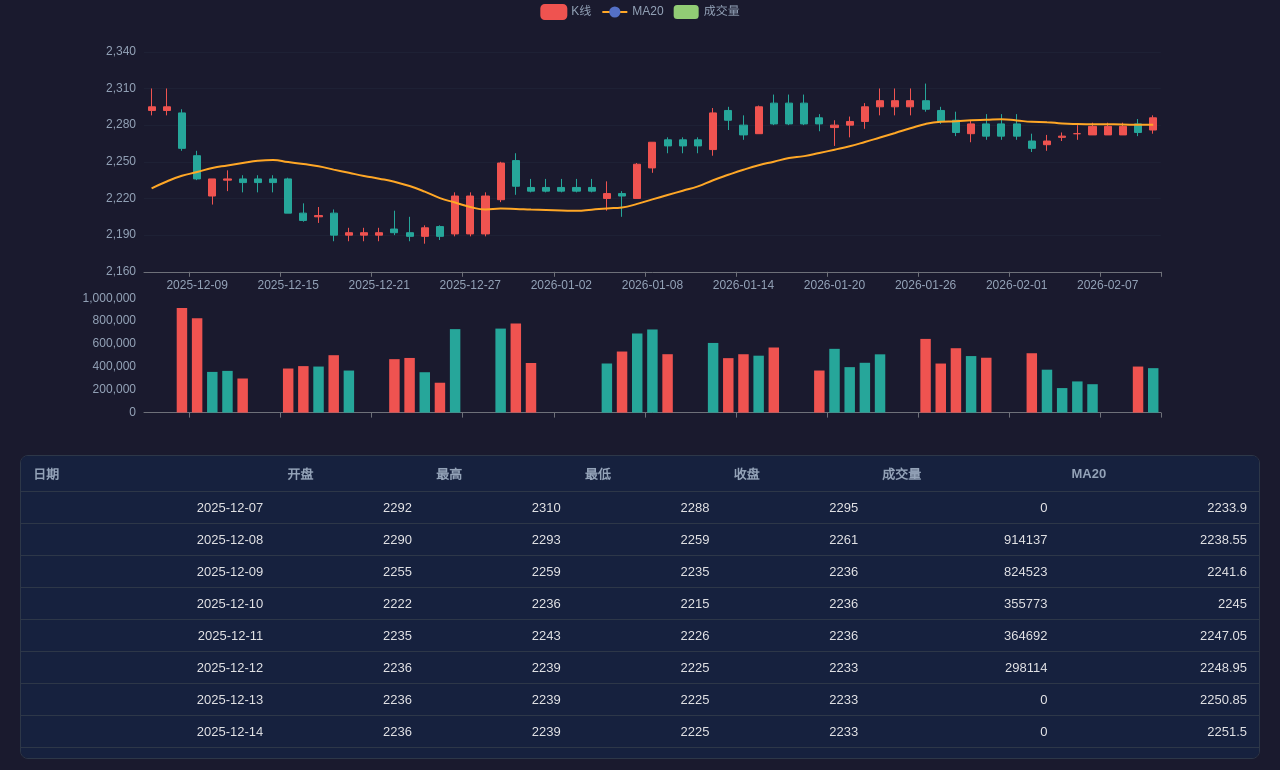
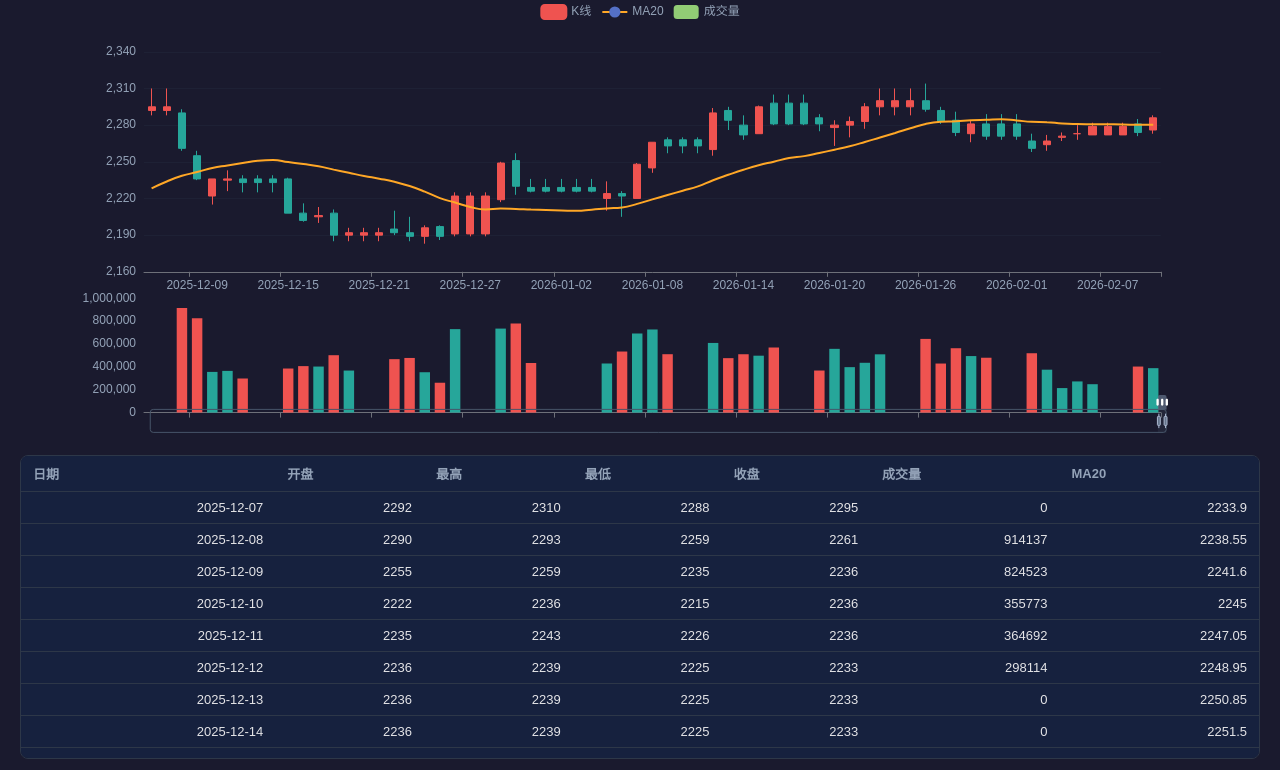
Before and after one commit to bxd000/Futures-data-system, a Flask app: page /kline in a window 1280 px wide. Shown: the part 200-970 px from the top of the page. Run offline with Flask 3, Linux system fonts and the light colour scheme.

Commit message:
K线：恢复滑块；GPU加速、节流延迟、去数据阴影、表格防抖

```diff
--- a/templates/kline.html
+++ b/templates/kline.html
@@ -6,7 +6,7 @@
     .toolbar { display: flex; align-items: center; gap: 12px; flex-wrap: wrap; margin-bottom: 12px; }
     .toolbar label { font-size: 14px; color: #94a3b8; }
     .toolbar select { padding: 8px 12px; font-size: 14px; border-radius: 8px; border: 1px solid #334155; background: #16213e; color: #e4e4e7; cursor: pointer; min-width: 120px; }
-    #chart { width: 100%; height: 55vh; min-height: 360px; }
+    #chart { width: 100%; height: 55vh; min-height: 360px; transform: translateZ(0); will-change: transform; }
     .table-wrap { margin-top: 16px; max-height: 38vh; overflow: auto; border: 1px solid #2d3748; border-radius: 8px; background: #16213e; }
     .table-wrap table { width: 100%; border-collapse: collapse; font-size: 13px; }
     .table-wrap th, .table-wrap td { padding: 8px 12px; text-align: right; border-bottom: 1px solid #2d3748; }
@@ -76,6 +76,7 @@
         { axisLabel: { color: dark ? "#94a3b8" : "#64748b" } }
       ],
       dataZoom: [
+        { textStyle: { color: dark ? "#94a3b8" : "#64748b" }, borderColor: dark ? "#475569" : "#cbd5e1", fillerColor: dark ? "rgba(71,85,105,0.2)" : "rgba(148,163,184,0.15)", handleStyle: { color: dark ? "#64748b" : "#94a3b8" }, moveHandleStyle: { color: dark ? "#64748b" : "#94a3b8" } },
         { textStyle: { color: dark ? "#94a3b8" : "#64748b" }, borderColor: dark ? "#475569" : "#cbd5e1", fillerColor: dark ? "rgba(71,85,105,0.2)" : "rgba(148,163,184,0.15)", handleStyle: { color: dark ? "#64748b" : "#94a3b8" }, moveHandleStyle: { color: dark ? "#64748b" : "#94a3b8" } }
       ]
     };
@@ -128,7 +129,7 @@
     var len = dates.length;
     var start = (i0 / len) * 100;
     var end = (i1 / len) * 100;
-    chart.setOption({ dataZoom: [{ start: start, end: end }] });
+    chart.setOption({ dataZoom: [{ start: start, end: end }, { start: start, end: end }] });
     fillTable(data, i0, i1 + 1);
   }
 
@@ -143,7 +144,7 @@
     var i0 = len - n;
     var start = (i0 / len) * 100;
     var end = 100;
-    chart.setOption({ dataZoom: [{ start: start, end: end }] });
+    chart.setOption({ dataZoom: [{ start: start, end: end }, { start: start, end: end }] });
     fillTable(data, i0, len);
   }
 
@@ -155,7 +156,7 @@
     var i1 = Math.min(len, idx + half);
     var start = (i0 / len) * 100;
     var end = (i1 / len) * 100;
-    chart.setOption({ dataZoom: [{ start: start, end: end }] });
+    chart.setOption({ dataZoom: [{ start: start, end: end }, { start: start, end: end }] });
     fillTable(data, i0, i1);
     highlightRow(idx);
     setTimeout(function() { highlightRow(idx); }, 80);
@@ -196,7 +197,8 @@
         { scale: true, gridIndex: 1, splitLine: { show: false }, axisLabel: {} }
       ],
       dataZoom: [
-        { type: "inside", xAxisIndex: [0, 1], start: 70, end: 100, throttleDelay: 100, zoomOnMouseWheel: true, moveOnMouseMove: true }
+        { type: "inside", xAxisIndex: [0, 1], start: 70, end: 100, throttleDelay: 50, zoomOnMouseWheel: true, moveOnMouseMove: true },
+        { type: "slider", xAxisIndex: [0, 1], start: 70, end: 100, throttleDelay: 50, showDataShadow: false, showDetail: false, height: 24, borderColor: "transparent", fillerColor: isDark() ? "rgba(71,85,105,0.25)" : "rgba(148,163,184,0.2)", handleSize: "60%", moveHandleSize: "60%" }
       ],
       series: [
         { name: "K线", type: "candlestick", data: kData, xAxisIndex: 0, yAxisIndex: 0, itemStyle: { color: "#ef5350", borderColor: "#ef5350", color0: "#26a69a", borderColor0: "#26a69a" } },
@@ -211,6 +213,7 @@
     opt.yAxis[0].splitLine = theme.yAxis[0].splitLine;
     opt.yAxis[1].axisLabel = theme.yAxis[1].axisLabel;
     opt.dataZoom[0] = Object.assign(opt.dataZoom[0], theme.dataZoom[0]);
+    opt.dataZoom[1] = Object.assign(opt.dataZoom[1], theme.dataZoom[1]);
     chart.setOption(opt, { replaceMerge: ["series"] });
   }
 
@@ -232,13 +235,13 @@
         tableDebounceTimer = setTimeout(function() {
           tableDebounceTimer = null;
           var opt = chart.getOption();
-          var dz = opt.dataZoom && opt.dataZoom[0];
+          var dz = opt.dataZoom && (opt.dataZoom[0] || opt.dataZoom[1]);
           if (!dz || dz.start == null) return;
           var len = data.dates.length;
           var start = (dz.start / 100) * len;
           var end = (dz.end / 100) * len;
           fillTable(data, start, end);
-        }, 180);
+        }, 100);
       });
       chart.off("click");
       chart.on("click", function(param) {
```
